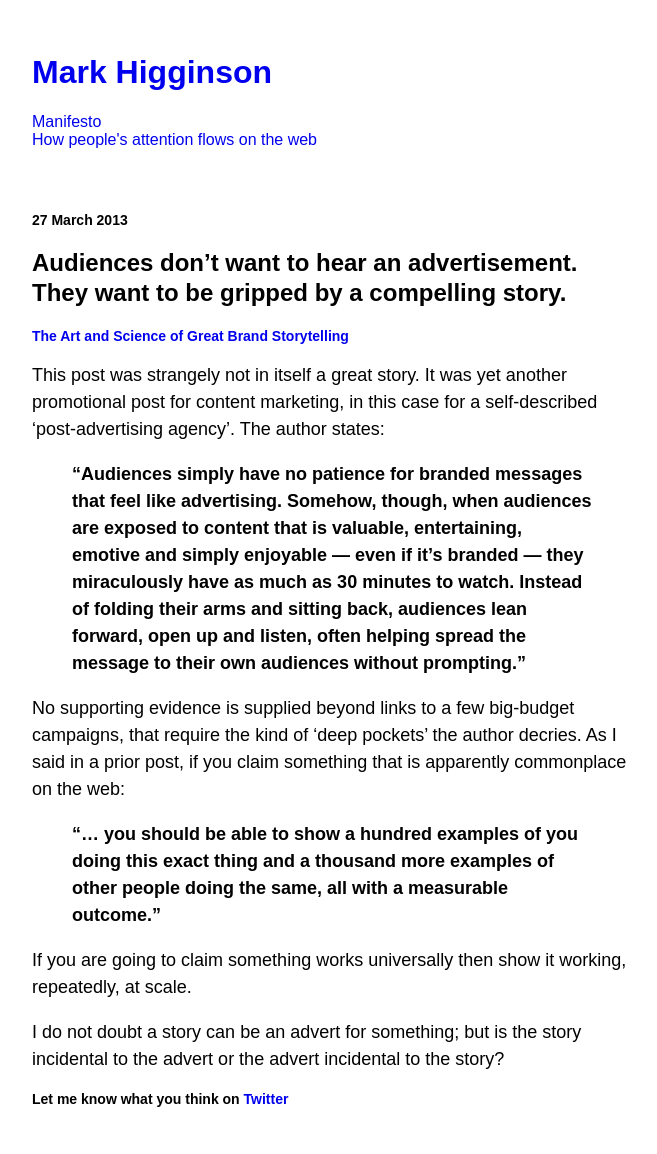
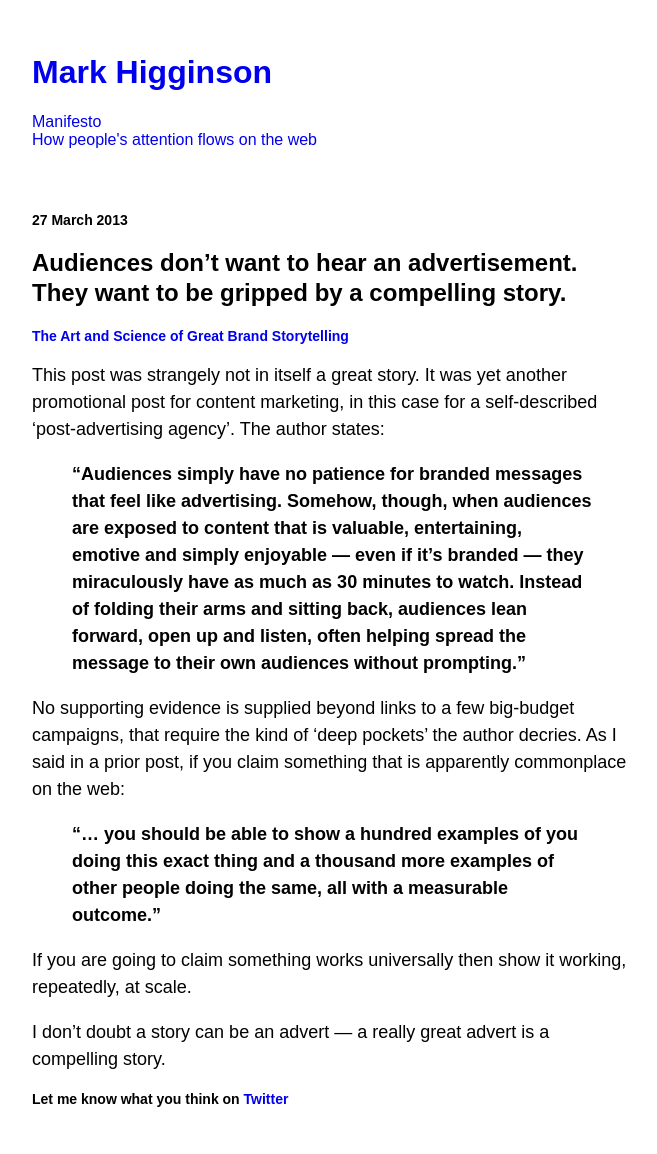
Before and after one commit to markhgn/markhgn.github.io, a Jekyll site: the page built from _posts/2013-03-27-are-advertisements-compelling-stories.md, in a window 1280 px wide. Shown: the whole page, without its empty margins (308-965 px from the left). Built offline with Jekyll 4.4.1, drawn with Linux system fonts in a browser that asks for light colours; Markdown is read by kramdown in place of the engine named in the settings.

Commit message:
Edits
Post copy edit

```diff
--- a/_posts/2013-03-27-advertisements-are-never-compelling-stories.md
+++ b/_posts/2013-03-27-are-advertisements-compelling-stories.md
@@ -17,4 +17,4 @@ No supporting evidence is supplied beyond links to a few big-budget campaigns, t
 
 If you are going to claim something works universally then show it working, repeatedly, at scale.
 
-I do not doubt a story can be an advert for something; but is the story incidental to the advert or the advert incidental to the story?
+I don't doubt a story can be an advert &#8212; a really great advert is a compelling story.
```
Also changed, not shown: other parts of _posts/2013-03-27-are-advertisements-compelling-stories.md (+1 -1 lines).
